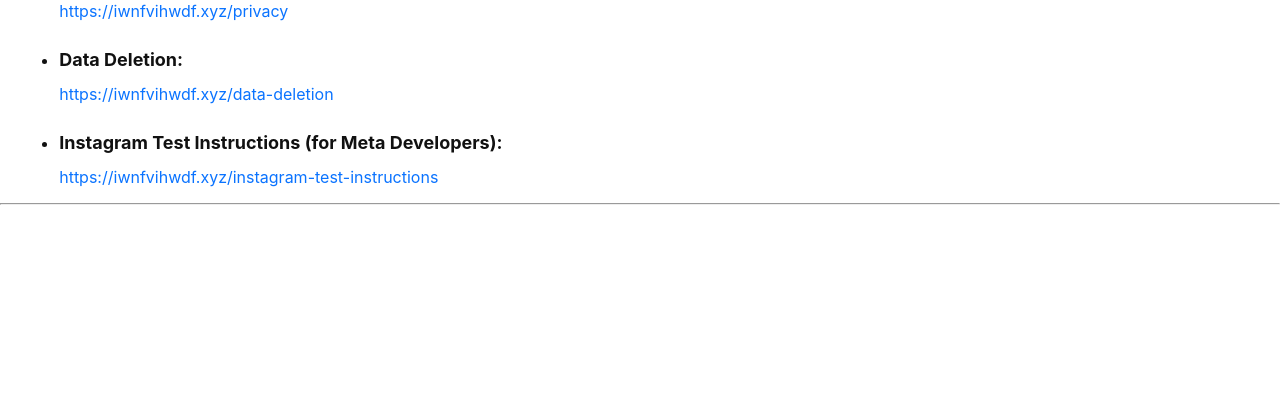
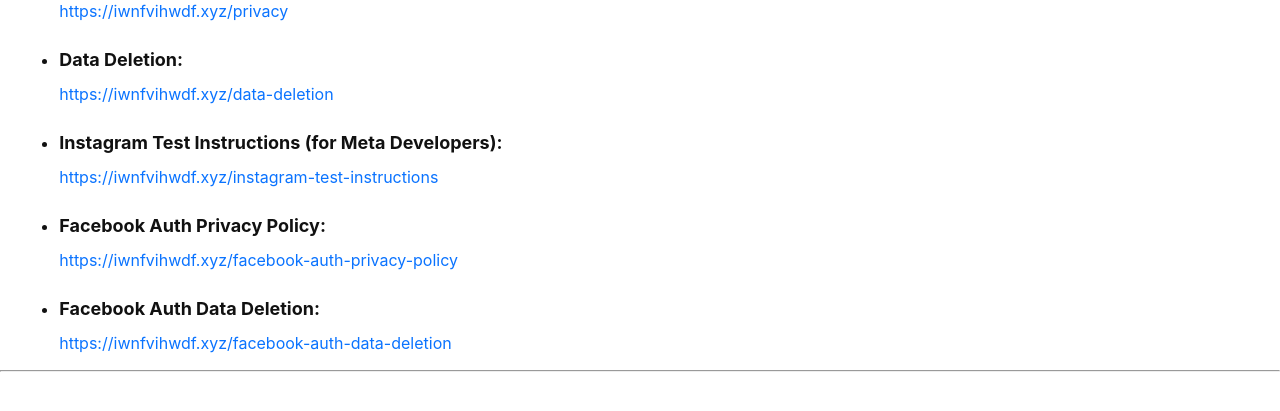
Before and after one commit to CryptoGazer/FlowBillingPrivacyPolicy, a Flask app: page / in a window 1280 px wide. Shown: the part 197-608 px from the top of the page. Run offline with Flask 3, Linux system fonts and the light colour scheme.

Commit message:
edit main_page.html

```diff
--- a/templates/main_page.html
+++ b/templates/main_page.html
@@ -37,6 +37,14 @@
             <h3>Instagram Test Instructions (for Meta Developers):</h3>
             <a href="https://iwnfvihwdf.xyz/instagram-test-instructions">https://iwnfvihwdf.xyz/instagram-test-instructions</a>
         </li>
+        <li>
+            <h3>Facebook Auth Privacy Policy:</h3>
+            <a href="https://iwnfvihwdf.xyz/facebook-auth-privacy-policy">https://iwnfvihwdf.xyz/facebook-auth-privacy-policy</a>
+        </li>
+        <li>
+            <h3>Facebook Auth Data Deletion:</h3>
+            <a href="https://iwnfvihwdf.xyz/facebook-auth-data-deletion">https://iwnfvihwdf.xyz/facebook-auth-data-deletion</a>
+        </li>
     </ul>
     <hr>
 </body>
```
